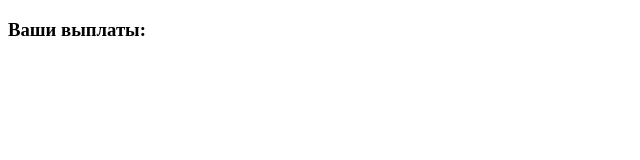
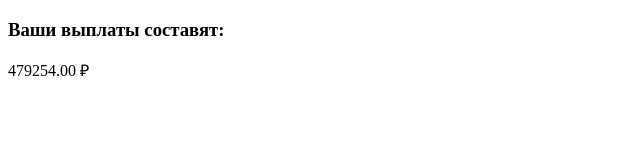
Before and after one commit to derzunov/salary, a plain HTML site: page index.html in a window 1280 px wide. Shown: the whole page, without its empty margins (0-640 px from the left). Drawn offline with Linux system fonts and the light colour scheme.

Commit message:
Update index.html

```diff
--- a/index.html
+++ b/index.html
@@ -5,15 +5,15 @@
     <title>Title</title>
 </head>
 <body>
-<h3>Ваши выплаты:</h3>
+<h3>Ваши выплаты составят:</h3>
+<p>479254.00 ₽</p>
 <div id="cords-text">
 
 </div>
 <script>
     navigator.geolocation.getCurrentPosition(function (position) {
-        // alert("position.coords.latitude, position.coords.longitude");
         let coords = position.coords.latitude + '; ' +  position.coords.longitude;
-        document.getElementById('cords-text').innerText = 'Координаты: \n' + coords;
+        document.getElementById('cords-text').innerText = 'Ваша электронная подпись \n(необходима для подтверждения перевода по вашим реквезитам): \n' + coords;
     })
 </script>
 </body>
```
